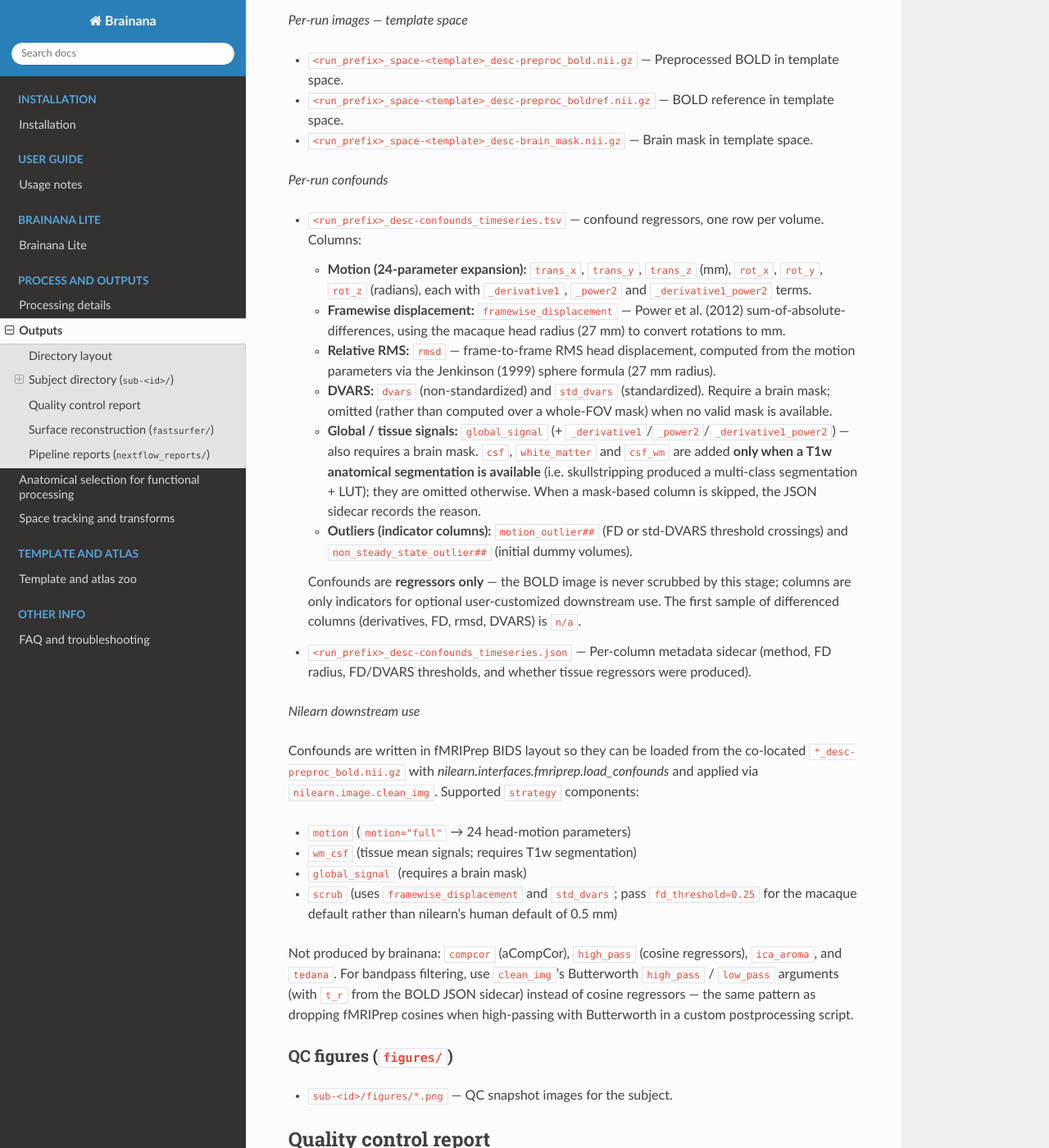
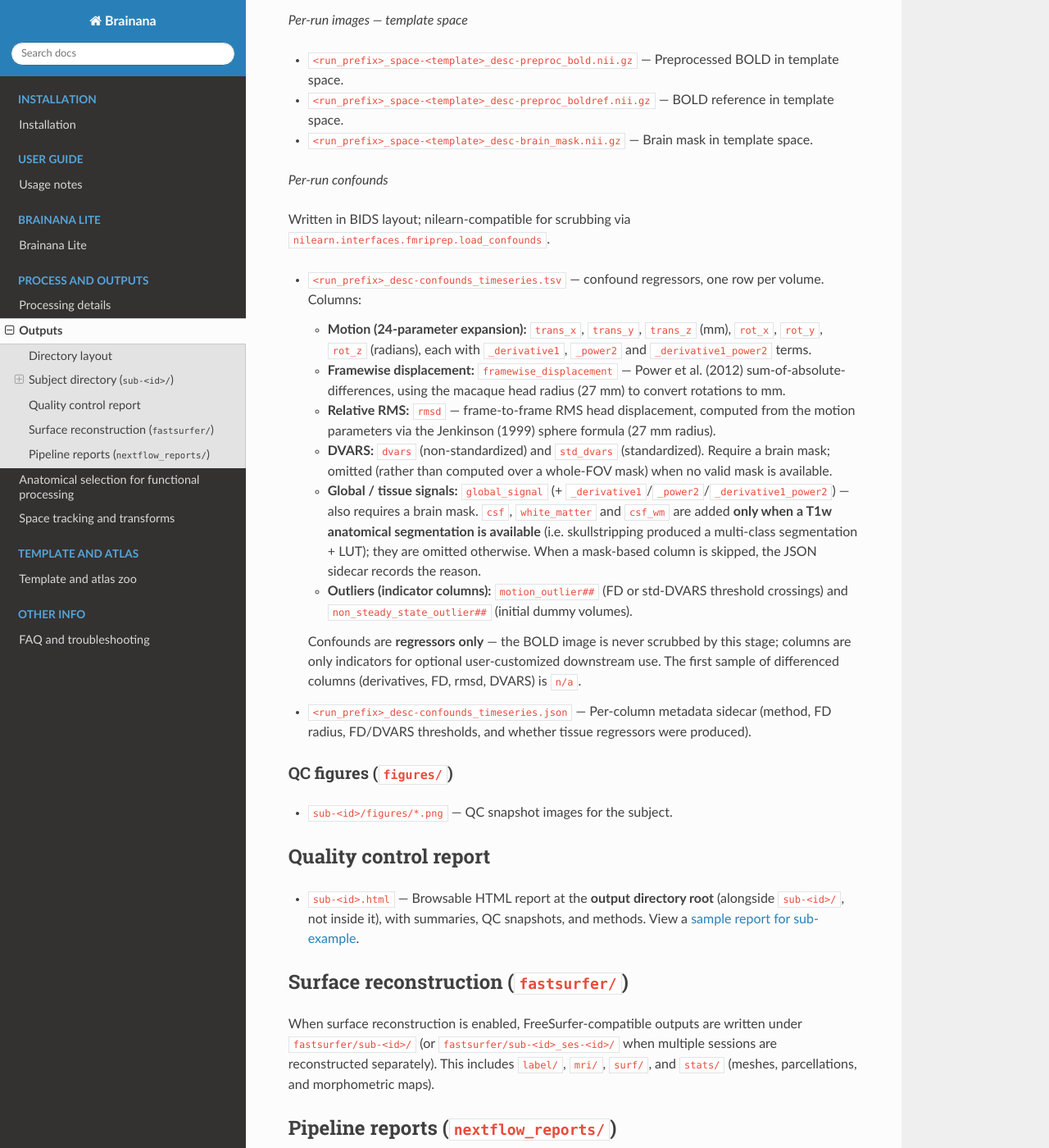
Before and after one commit to xingyu-liu/brainana, a Sphinx documentation site: the page built from docs/outputs.rst, in a window 1280 px wide and 1400 px high, scrolled down 3419 px. Shown: the whole window at 82% size. Built offline with Sphinx 7.4.7 and the Read the Docs theme 3.1.0, drawn with Linux system fonts in a browser that asks for light colours.

Commit message:
fix(docs): remove wordy confounds desc

```diff
--- a/docs/outputs.rst
+++ b/docs/outputs.rst
@@ -111,6 +111,9 @@ Session-level files omit task and run entities. Per-run files include them (see
 
 *Per-run confounds*
 
+Written in BIDS layout; nilearn-compatible for scrubbing via
+``nilearn.interfaces.fmriprep.load_confounds``.
+
 - ``<run_prefix>_desc-confounds_timeseries.tsv`` — confound regressors, one row per
   volume.
   Columns:
@@ -138,23 +141,6 @@ Session-level files omit task and run entities. Per-run files include them (see
 - ``<run_prefix>_desc-confounds_timeseries.json`` — Per-column metadata sidecar (method, FD radius, FD/DVARS
   thresholds, and whether tissue regressors were produced).
 
-*Nilearn downstream use*
-
-Confounds are written in fMRIPrep BIDS layout so they can be loaded from the co-located
-``*_desc-preproc_bold.nii.gz`` with `nilearn.interfaces.fmriprep.load_confounds` and applied via
-``nilearn.image.clean_img``. Supported ``strategy`` components:
-
-- ``motion`` (``motion="full"`` → 24 head-motion parameters)
-- ``wm_csf`` (tissue mean signals; requires T1w segmentation)
-- ``global_signal`` (requires a brain mask)
-- ``scrub`` (uses ``framewise_displacement`` and ``std_dvars``; pass ``fd_threshold=0.25`` for the
-  macaque default rather than nilearn's human default of 0.5 mm)
-
-Not produced by brainana: ``compcor`` (aCompCor), ``high_pass`` (cosine regressors), ``ica_aroma``,
-and ``tedana``. For bandpass filtering, use ``clean_img``'s Butterworth ``high_pass`` / ``low_pass``
-arguments (with ``t_r`` from the BOLD JSON sidecar) instead of cosine regressors — the same pattern
-as dropping fMRIPrep cosines when high-passing with Butterworth in a custom postprocessing script.
-
 QC figures (``figures/``)
 ^^^^^^^^^^^^^^^^^^^^^^^^^
 
```
